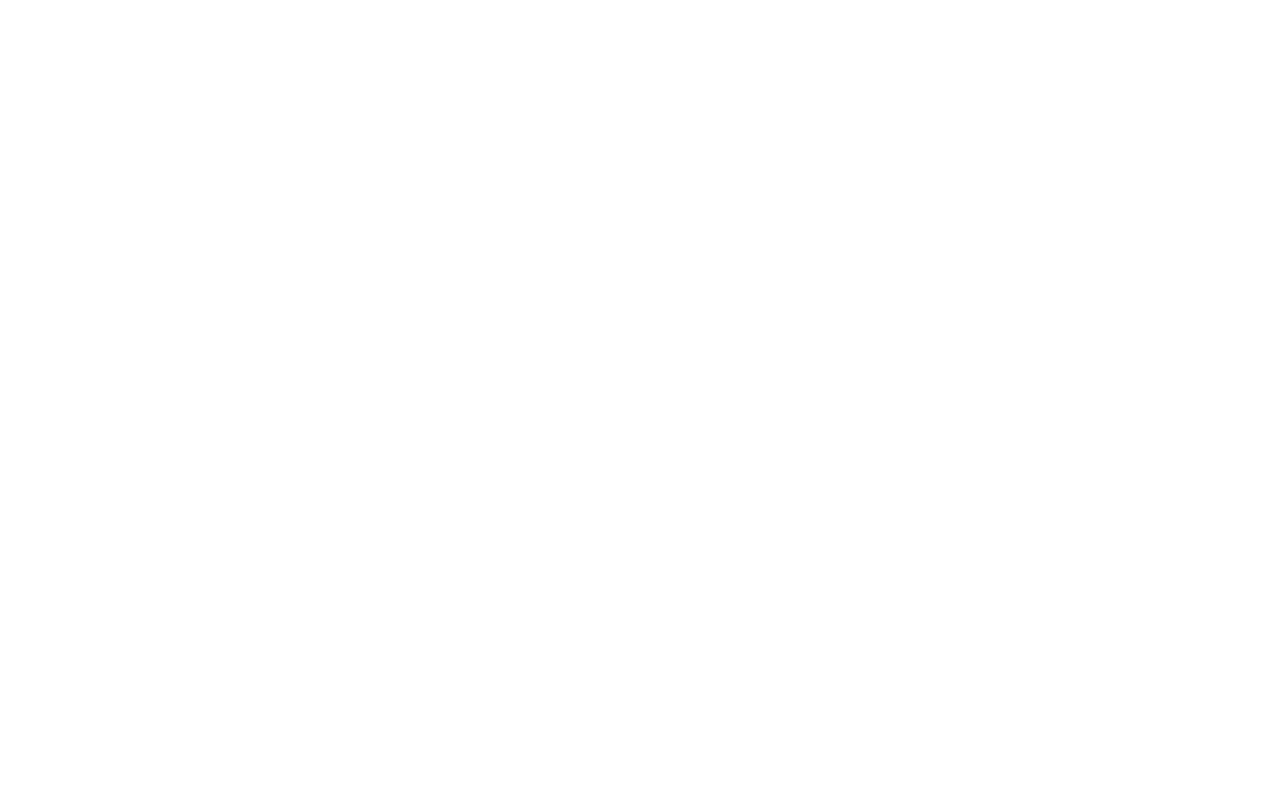
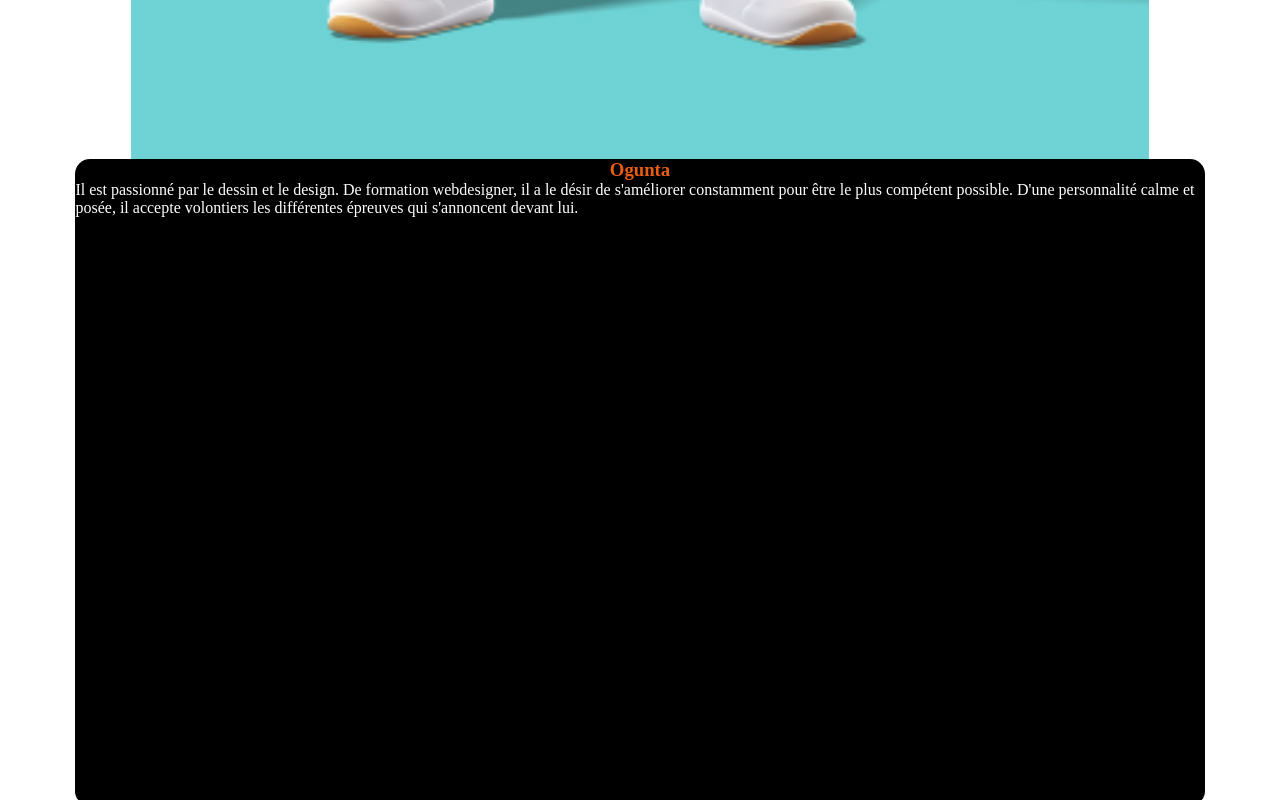
Before and after one commit to sami081/EagleGlider, a React (Create React App) app in the folder eagle-glider-design/: page / in a window 1280 px wide. Shown: the part 2000-2800 px from the top of the page. Before the commit the page ends 800 px from the top, so only its background shows below. Built offline with nearby package versions, Linux system fonts and the light colour scheme.

Commit message:
character begin

```diff
--- /dev/null
+++ b/eagle-glider-design/src/components/Home/AboutUs.js
@@ -0,0 +1,29 @@
+import React from "react";
+
+const AboutUs = () => {
+  return (
+    <section className="about-us">
+      <h2>A propos de nous</h2>
+      <div className="all-character">
+        <div className="character ogunta">
+          <img src="./ressources/images/picture/ogunta.png" alt="ogunta" />
+          <div className="information-character information-ogunta">
+            <div className="inside-box inside-box-ogunta">
+
+            <h3>Ogunta</h3>
+            <p>
+              Il est passionné par le dessin et le design. De formation
+              webdesigner, il a le désir de s'améliorer constamment pour être le
+              plus compétent possible. D'une personnalité calme et posée, il
+              accepte volontiers les différentes épreuves qui s'annoncent devant
+              lui.
+            </p>
+            </div>
+          </div>
+        </div>
+      </div>
+    </section>
+  );
+};
+
+export default AboutUs;
--- a/eagle-glider-design/src/pages/Home.js
+++ b/eagle-glider-design/src/pages/Home.js
@@ -1,5 +1,6 @@
 import React from 'react';
 import Hero from '../components/Home/Hero';
+import AboutUs from '../components/Home/AboutUs';
 
 
 
@@ -8,6 +9,7 @@
         <>
 
 <Hero/>
+<AboutUs/>
         </>
     );
 };
--- /dev/null
+++ b/eagle-glider-design/src/styles/components/AboutUs.scss
@@ -0,0 +1,38 @@
+.about-us {
+    display: flex;
+    flex-direction: column;
+    align-items: center;
+    .all-character {
+        display: flex;
+        flex-direction: column;
+        align-items: center;
+        .character {
+            display: flex;
+            flex-direction: column;
+            align-items: center;
+            width: 90%;
+            img {
+                width: 88.32%;
+                object-fit: cover;
+            }
+            .information-character {
+                height: 647px;
+                background: #000000;
+                width: 98.01%;
+                border-radius: 15px;
+                transform: translateY(-40px);
+                .inside-box {
+                    display: flex;
+                    flex-direction: column;
+                    align-items: center;
+                    h3 {
+                        color: #ea5d11;
+                    }
+                    p {
+                        color: #ffffff;
+                    }
+                }
+            }
+        }
+    }
+}
--- a/eagle-glider-design/src/styles/components/hero.scss
+++ b/eagle-glider-design/src/styles/components/hero.scss
@@ -33,6 +33,7 @@
         align-items: center;
         // justify-content: center;
         .title {
+            margin-left:0;
             display: flex;
             flex-direction: column;
             align-items: center;
--- a/eagle-glider-design/src/styles/index.scss
+++ b/eagle-glider-design/src/styles/index.scss
@@ -1,4 +1,5 @@
 @import "./bases/bases.scss";
 @import "./bases/header.scss";
 @import "./components/menuBurger.scss";
-@import "./components/hero.scss"
+@import "./components/hero.scss";
+@import "./components/AboutUs.scss"
```
Also changed, not shown: eagle-glider-design/public/ressources/images/picture/ogunta.png (added).
